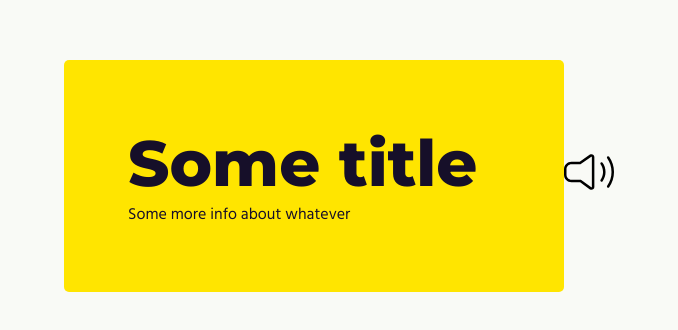
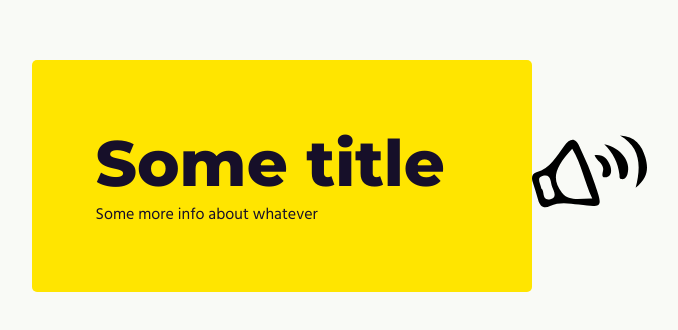
Before and after one commit to michellelclement/symbol-animation-practice, a plain HTML site: page index.html in a window 1280 px wide. Shown: the part 224-554 px from the top of the page, without its empty margins (301-979 px from the left). Drawn offline with nearby package versions, Linux system fonts and the light colour scheme; a web font is replaced by a local one.

Commit message:
New speaker svg ready

```diff
--- a/index.html
+++ b/index.html
@@ -22,28 +22,25 @@
     </section>
 
     <!-- Speaker SVG -->
-    <div class="speaker-svg">
-      <svg
-        width="50"
-        height="50"
-        viewBox="0 0 50 50"
-        fill="none"
-        xmlns="http://www.w3.org/2000/svg"
-      >
-        <path
-          d="M36.877 34.4771C37.1017 34.6303 37.3468 34.712 37.6021 34.712C37.9902 34.712 38.3783 34.5282 38.6234 34.181C40.5331 31.4951 41.5339 28.319 41.5339 25C41.5339 21.681 40.5229 18.5049 38.6234 15.819C38.2251 15.2574 37.4387 15.1246 36.877 15.5229C36.3154 15.9212 36.1826 16.7075 36.5809 17.2692C38.1842 19.5262 39.0319 22.2018 39.0319 25.0102C39.0319 27.8084 38.1842 30.4841 36.5809 32.7512C36.1826 33.3027 36.3154 34.0788 36.877 34.4771Z"
-          fill="black"
-        />
-        <path
-          d="M43.4436 40.4718C43.6683 40.625 43.9134 40.7067 44.1687 40.7067C44.5568 40.7067 44.9448 40.5229 45.1899 40.1757C48.3354 35.7435 50 30.4943 50 25C50 19.5057 48.3354 14.2668 45.1899 9.82436C44.7917 9.26267 44.0053 9.12991 43.4436 9.5282C42.8819 9.92648 42.7492 10.7128 43.1475 11.2745C45.9967 15.288 47.498 20.0266 47.498 25C47.498 29.9632 45.9967 34.712 43.1475 38.7255C42.7492 39.2872 42.8819 40.0633 43.4436 40.4718Z"
-          fill="black"
-        />
-        <path
-          d="M26.011 42.453C26.4502 42.7083 26.9506 42.8411 27.4612 42.8411C28.2169 42.8411 28.9318 42.5551 29.473 42.0343C30.0449 41.4828 30.3615 40.7475 30.3615 39.951V10.0592C30.3615 8.45588 29.0645 7.15891 27.4612 7.15891C26.9608 7.15891 26.4604 7.29167 26.011 7.54698C25.9804 7.5674 25.9498 7.57761 25.9293 7.59804L15.7067 14.665H7.4857C3.35989 14.665 0 18.0249 0 22.1507V27.8288C0 31.9547 3.35989 35.3145 7.4857 35.3145H16.1152L25.9089 42.3815C25.9395 42.4122 25.9804 42.4326 26.011 42.453ZM16.5237 32.8125H7.4857C4.73856 32.8125 2.50204 30.576 2.50204 27.8288V22.1507C2.50204 19.4036 4.73856 17.1671 7.4857 17.1671H16.0948C16.3501 17.1671 16.5952 17.0854 16.8096 16.9424L27.2978 9.69158C27.3489 9.66095 27.4101 9.65074 27.4612 9.65074C27.6246 9.65074 27.8595 9.77328 27.8595 10.049V39.9408C27.8595 40.0531 27.8186 40.145 27.7471 40.2267C27.6757 40.2982 27.5633 40.339 27.4714 40.339C27.4203 40.339 27.3693 40.3288 27.3182 40.3084L17.2692 33.0474C17.0445 32.8942 16.7892 32.8125 16.5237 32.8125Z"
-          fill="black"
-        />
-      </svg>
+    <div class="speaker-svg-container">
+      <svg class="speaker-svg" width="115" height="73" viewBox="0 0 115 73" fill="none" xmlns="http://www.w3.org/2000/svg">
+        <g id="speaker-group">
+        <path id="speaker" d="M9.32293 53.5509C13.0271 55.7614 9.21265 66.2324 18.3955 64.1773C25.6686 62.5482 21.7338 56.002 20.195 52.0772C18.3754 47.4307 19.4631 38.3381 10.3956 41.0799C4.08992 42.9846 8.55602 48.3379 9.32794 53.5509H9.32293ZM40.2197 13.6266C22.611 32.5988 19.3128 43.8518 29.9492 57.6611C36.9366 66.7336 48.6858 63.1096 60.2646 63.4405C52.3198 46.4582 49.6883 29.3958 40.2197 13.6266V13.6266ZM63.1969 49.9319C70.8058 72.4629 70.7957 72.5381 46.7059 69.5557C37.0519 68.3577 27.4931 66.5632 18.0897 71.0043C11.8392 73.9566 7.98961 71.5155 6.17009 64.9943C4.47588 58.9092 2.49595 52.8993 0.616282 46.8693C-0.707008 42.6137 -0.0503752 38.5335 4.43578 37.3055C18.5408 33.4409 24.3653 21.1854 32.2098 10.945C38.0995 3.2408 43.2974 1.8724 47.7434 12.1981C50.4351 18.4436 53.5128 24.5287 56.0892 30.8194C58.6706 37.11 60.846 43.551 63.2019 49.9369" fill="black"/>
+        <path id="large-wave" d="M87.9734 0.443863C102.996 1.17568 109.978 10.2282 113.392 22.5739C116.103 32.3833 116.83 42.1074 103.632 52.8742C109.632 29.5011 107.773 11.8923 87.9734 0.448875" fill="black"/>
+        <path id="medium-wave" d="M72.2494 9.34099C89.2216 13.0001 99.2816 27.1703 95.5072 39.0097C94.5448 42.0272 93.0461 44.6037 89.5173 44.1124C87.1213 43.7766 87.6476 41.4258 87.4221 39.511C86.0654 28.0124 81.0078 17.9557 72.2494 9.34099Z" fill="black"/>
+        <path id="small-wave" d="M62.5302 20.1328C71.9887 19.1203 75.4874 24.1478 77.9335 30.0675C79.8934 34.8093 79.9585 41.0949 74.5651 42.1626C67.7933 43.5059 71.3672 36.7291 71.2368 33.907C70.9611 27.9071 64.9412 26.0675 62.5252 20.1278" fill="black"/>
+        </g>
+        </svg>
+
+
     </div>
+
+    <script
+      src="https://cdnjs.cloudflare.com/ajax/libs/gsap/3.10.4/gsap.min.js"
+      integrity="sha512-VEBjfxWUOyzl0bAwh4gdLEaQyDYPvLrZql3pw1ifgb6fhEvZl9iDDehwHZ+dsMzA0Jfww8Xt7COSZuJ/slxc4Q=="
+      crossorigin="anonymous"
+      referrerpolicy="no-referrer"
+    ></script>
+    <script src="app.js"></script>
   </body>
-  <script src="app.js"></script>
 </html>
```
Also changed, not shown: Group.svg (added).
